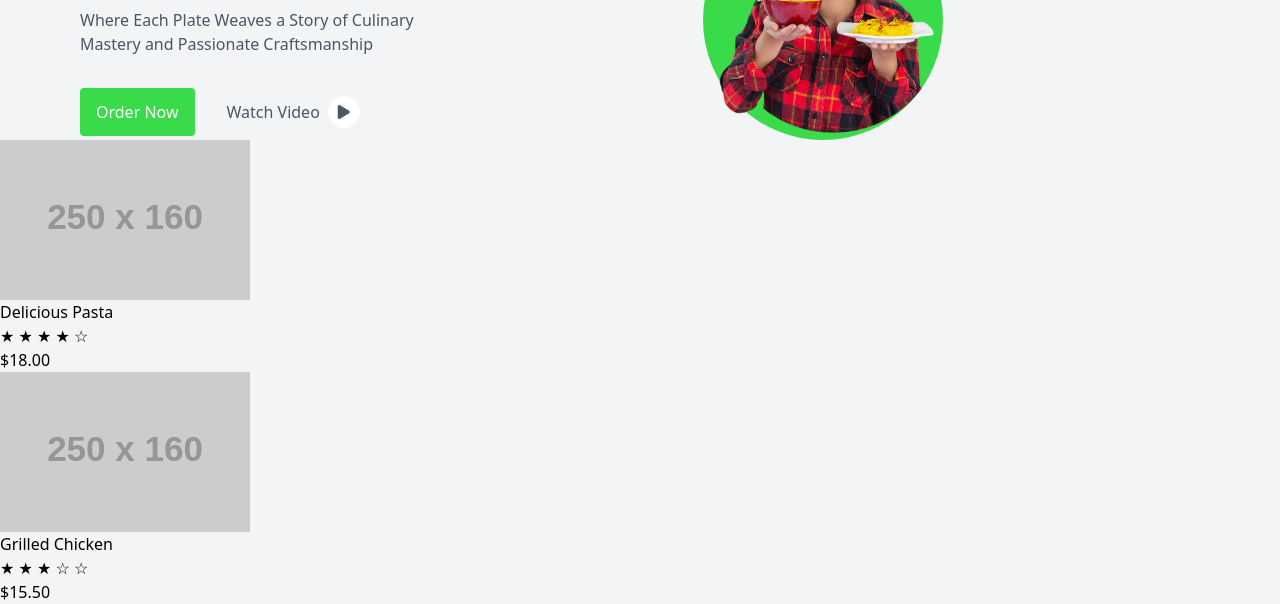
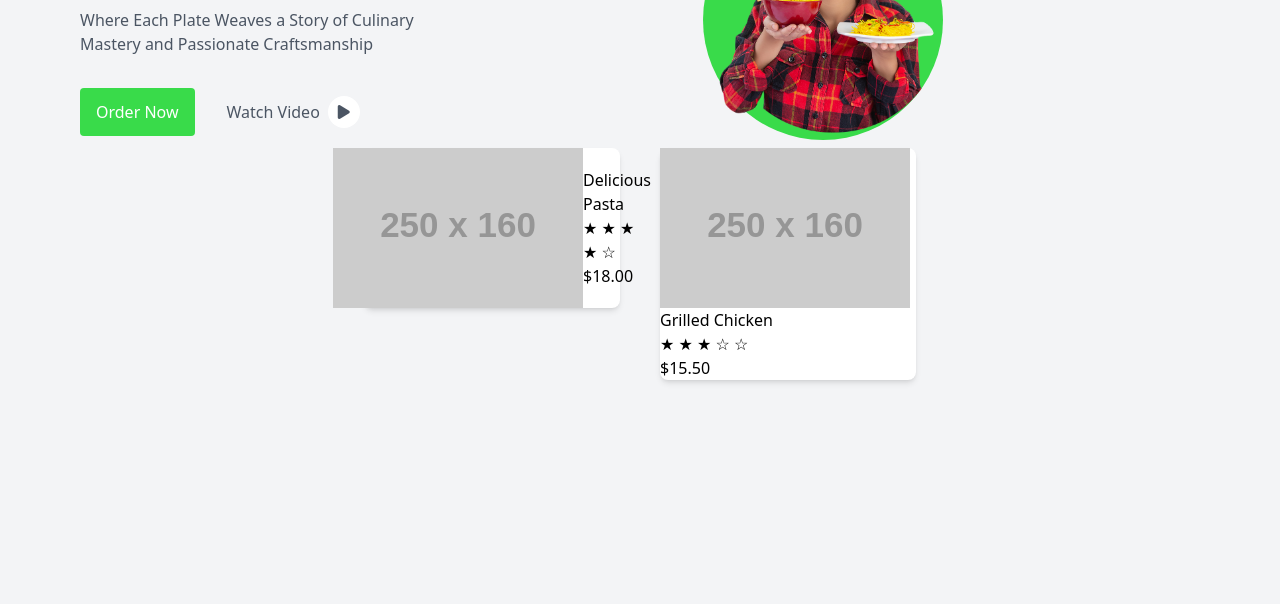
Before and after one commit to vincenttwizere/Foodie, a plain HTML site: page index.html in a window 1280 px wide. Shown: the part 260-864 px from the top of the page. After the commit the page ends 800 px from the top, so only its background shows below. Drawn offline with nearby package versions, Linux system fonts and the light colour scheme; placeholder pictures from the web are drawn by us.

Commit message:
latest updates

```diff
--- a/index.html
+++ b/index.html
@@ -84,8 +84,10 @@
     </div>
     <div class="card-container">
   </section>
+  <div class="mt-2 flex flex-wrap justify-center items-start gap-10">
+
     <!-- Card 1 -->
-    <div class="card">
+       <div class="bg-white rounded-lg shadow-md w-64 flex items-center justify-center">
          <img src="https://via.placeholder.com/250x160" alt="Dish 1">
          <div class="card-body">
            <div class="card-title">Delicious Pasta</div>
@@ -97,7 +99,7 @@
         </div>
 
         <!-- Card 2 -->
-    <div class="card">
+        <div class=" bg-white rounded-lg shadow-md w-64">
           <img src="https://via.placeholder.com/250x160" alt="Dish 2">
           <div class="card-body">
             <div class="card-title">Grilled Chicken</div>
@@ -109,6 +111,10 @@
         </div>
       </div>
 
+
+  </div>
+
+
 <!-- script link -->
   <script src="script.js"></script>
 </body>
```
Lines whose indentation alone changed are shown as unchanged.
